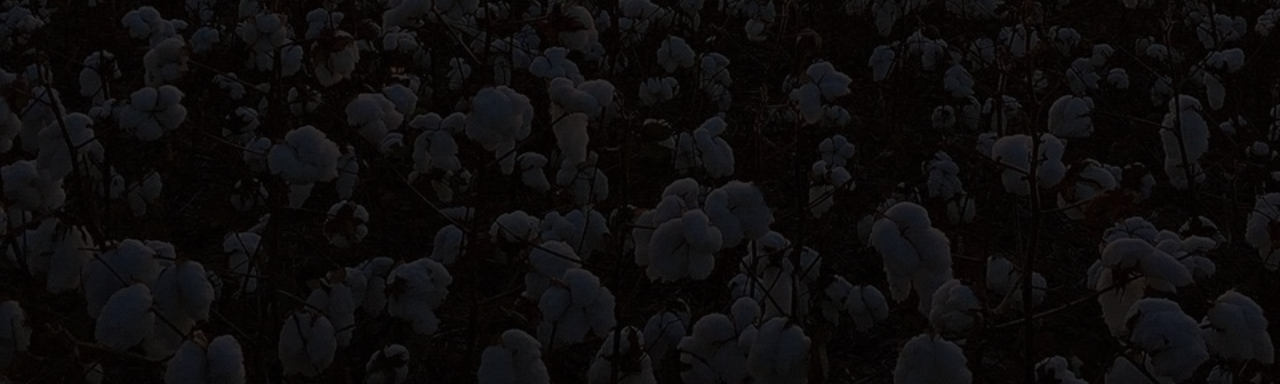
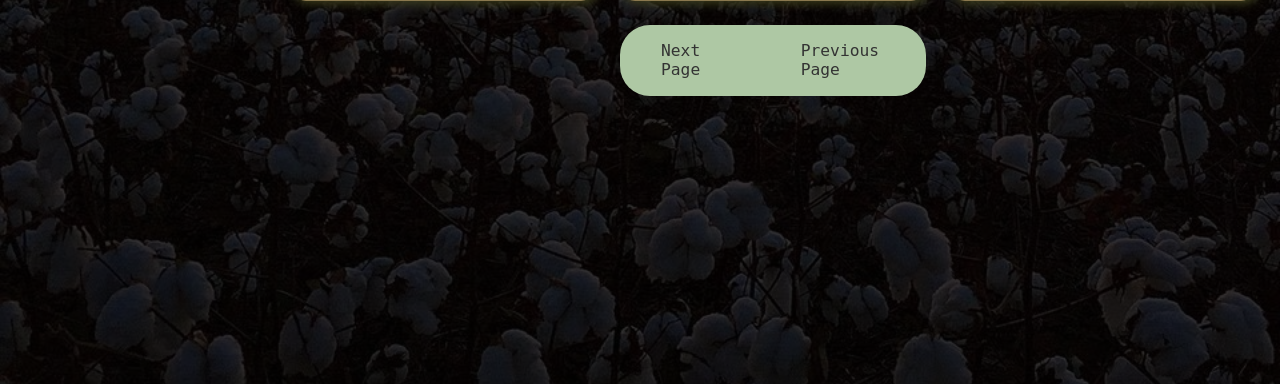
Before and after one commit to AgustinReyesC/WebP_Project, a PHP site: page /HTML/catalogo.html in a window 1280 px wide. Shown: the part 777-1161 px from the top of the page. Run offline with PHP 8.4, Linux system fonts and the light colour scheme.

Commit message:
Agregué detalles faltantes al catálogo. Sólo falta dinamismo

```diff
--- a/CSS/styles_catalog.css
+++ b/CSS/styles_catalog.css
@@ -106,3 +106,25 @@
     object-fit: cover;
     border-radius: 15px;
 }
+
+.catalog-grid_next-page {
+    grid-column: 2/3;
+    display: flex;
+    flex-direction: row;
+    align-items:center;
+    justify-content: space-between;
+    background-color: var(--secundario);
+    border-radius: 30px;
+}
+
+.catalog-grid_next-page-a {
+    color: #333;
+    font-size: 2rem;
+    margin: 2rem 5rem;
+    text-decoration: none;
+    transition: transform 0.5s ease;
+}
+
+.catalog-grid_next-page-a:hover {
+    transform: scale(1.05);
+}
--- a/HTML/catalogo.html
+++ b/HTML/catalogo.html
@@ -74,6 +74,23 @@
                 <div class="catalog-grid_item">
                     <img src="../IMG/ITEMS/popular_1.jpg" alt="Item" class="catalog-grid_item-img">
                 </div>
+
+                <div class="catalog-grid_item">
+                    <img src="../IMG/ITEMS/popular_1.jpg" alt="Item" class="catalog-grid_item-img">
+                </div>
+
+                <div class="catalog-grid_item">
+                    <img src="../IMG/ITEMS/popular_1.jpg" alt="Item" class="catalog-grid_item-img">
+                </div>
+
+                <div class="catalog-grid_item">
+                    <img src="../IMG/ITEMS/popular_1.jpg" alt="Item" class="catalog-grid_item-img">
+                </div>
+
+                <div class="catalog-grid_next-page">
+                    <a class="catalog-grid_next-page-a" href="">Next Page</a>
+                    <a class="catalog-grid_next-page-a" href="">Previous Page</a>
+                </div>
              </div>
         </main>
     </div>
```
